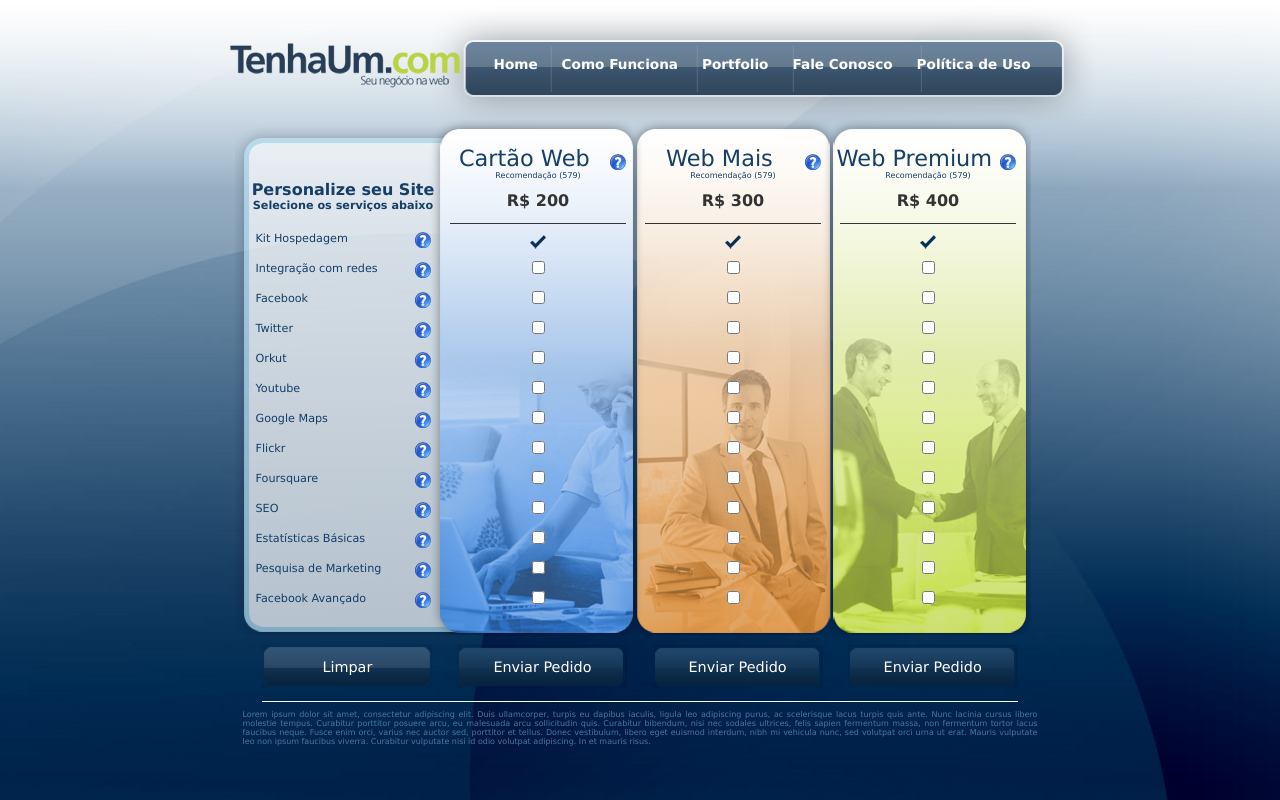
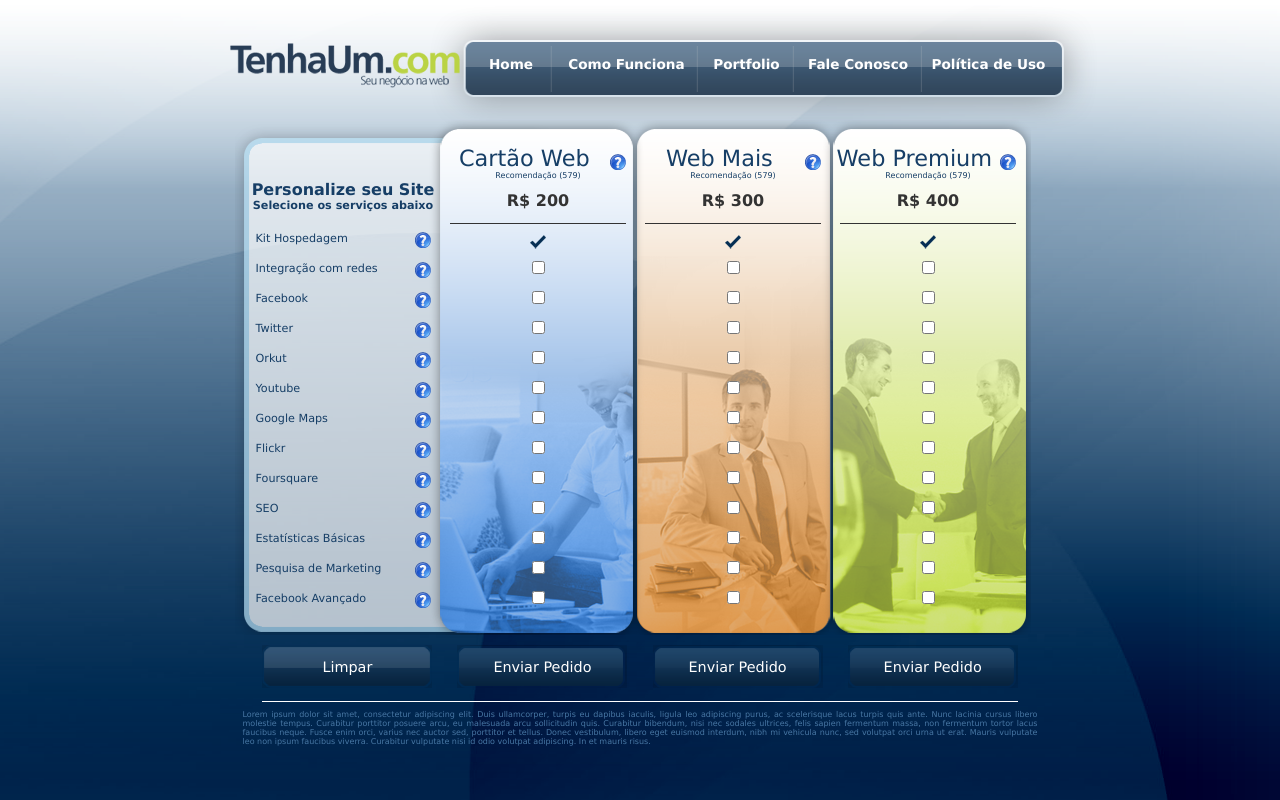
Before and after one commit to mv-carmezim/Interfaces, a plain HTML site: page interfaceAssine/web/index.html in a window 1280 px wide. Shown: the top 800 px of the page. Drawn offline with Linux system fonts and the light colour scheme.

Commit message:
Acertando horizontalmente o menu

```diff
--- a/interfaceAssine/web/css/main.css
+++ b/interfaceAssine/web/css/main.css
@@ -32,18 +32,19 @@ body{
     position: absolute;
     top: 0;
     vertical-align: middle;
-    width: 570px;
+    width: 588px;
 }
 #pageHeader ul.mainMenu li{
     float: left;
     height: 100%;
     line-height: 100%;
-    padding: 0 0 7px 24px;
+    margin-right: 3px;
+    text-align: center;
     vertical-align: middle;
 }
 #pageHeader ul.mainMenu li a{
     color: #FFFFFF;
-    float: left;
+    display: inline-block;
     font-size: 1em;
     font-weight: bold;
     line-height: 100%;
--- a/interfaceAssine/web/index.html
+++ b/interfaceAssine/web/index.html
@@ -17,11 +17,11 @@
                 <img src="img/logo.png" class="logo" alt="logotipo">
 
                 <ul class="mainMenu">
-                    <li>  <a href="#">Home</a>  </li>
-                    <li>  <a href="#">Como Funciona</a>  </li>
-                    <li>  <a href="#">Portfolio</a>  </li>
-                    <li>  <a href="#">Fale Conosco</a>  </li>
-                    <li>  <a href="#">Pol&iacute;tica de Uso</a>  </li>
+                    <li style="width: 83px;">  <a href="#">Home</a>  </li>
+                    <li style="width: 142px;">  <a href="#">Como Funciona</a>  </li>
+                    <li style="width: 92px;">  <a href="#">Portfolio</a>  </li>
+                    <li style="width: 125px;">  <a href="#">Fale Conosco</a>  </li>
+                    <li style="width: 130px;">  <a href="#">Pol&iacute;tica de Uso</a>  </li>
                 </ul>
             </div>
 
```
Also changed, not shown: screenshot/20110223-16:19/chrome.png (deleted), screenshot/20110223-16:19/firefox.png (deleted).
